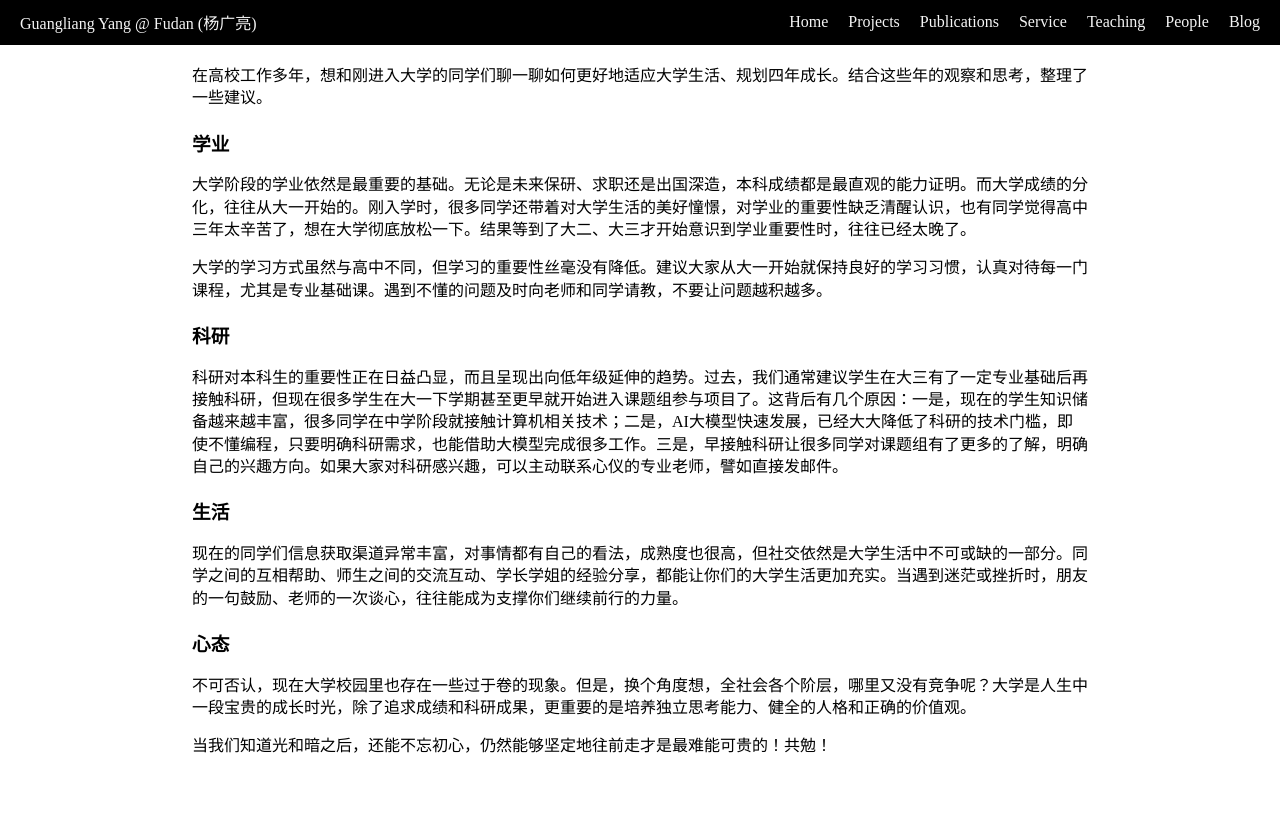
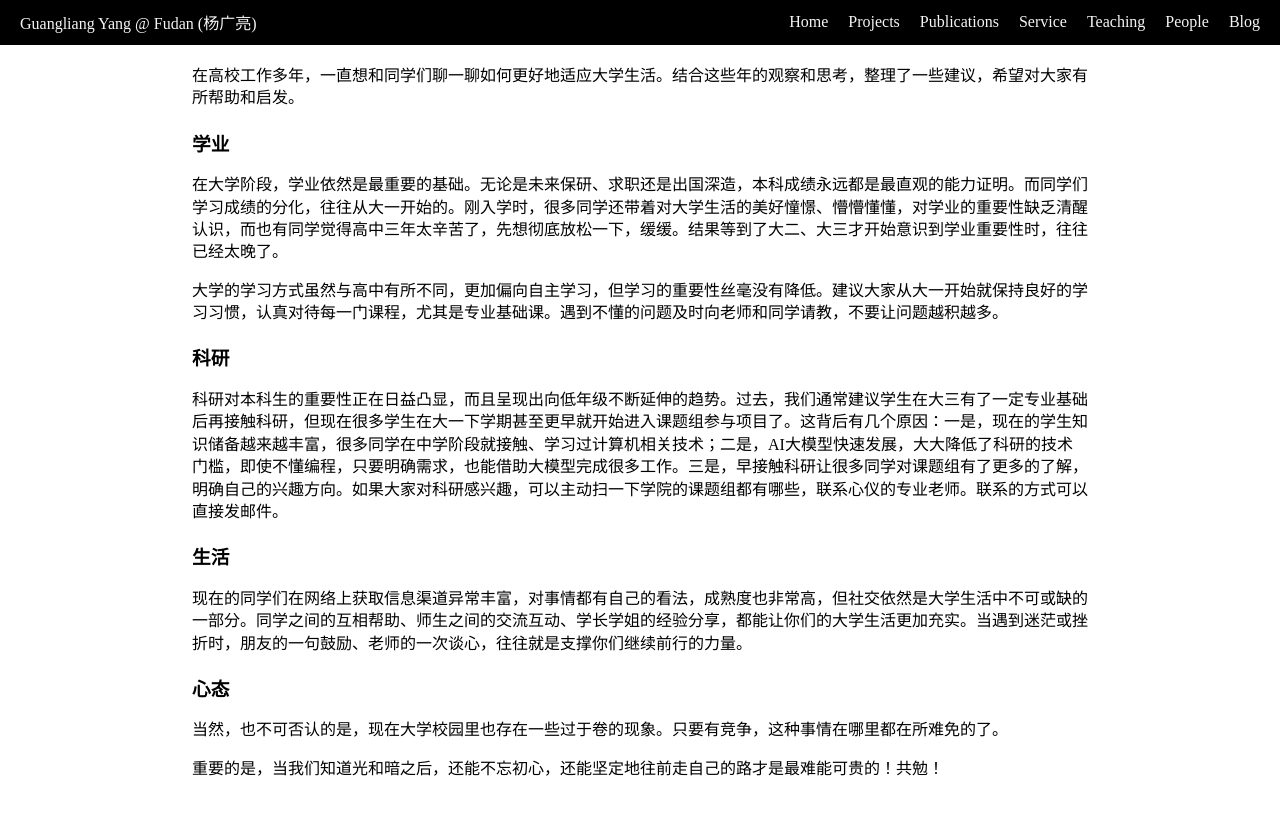
Before and after one commit to yang-guangliang/yang-guangliang.github.io, a Jekyll site: the page built from _posts/2025-9-14-本科新生生存提示.md, in a window 1280 px wide. Shown: the top 815 px of the page. Built offline with Jekyll 4.4.1, drawn with Linux system fonts in a browser that asks for light colours; our own code applies the rules of GitHub Pages for plain Markdown files.

Commit message:
add posts

```diff
--- a/_posts/2025-9-14-本科新生生存提示.md
+++ b/_posts/2025-9-14-本科新生生存提示.md
@@ -1,17 +1,17 @@
-在高校工作多年，想和刚进入大学的同学们聊一聊如何更好地适应大学生活、规划四年成长。结合这些年的观察和思考，整理了一些建议。
+在高校工作多年，一直想和同学们聊一聊如何更好地适应大学生活。结合这些年的观察和思考，整理了一些建议，希望对大家有所帮助和启发。
 
 ### 学业
-大学阶段的学业依然是最重要的基础。无论是未来保研、求职还是出国深造，本科成绩都是最直观的能力证明。而大学成绩的分化，往往从大一开始的。刚入学时，很多同学还带着对大学生活的美好憧憬，对学业的重要性缺乏清醒认识，也有同学觉得高中三年太辛苦了，想在大学彻底放松一下。结果等到了大二、大三才开始意识到学业重要性时，往往已经太晚了。
+在大学阶段，学业依然是最重要的基础。无论是未来保研、求职还是出国深造，本科成绩永远都是最直观的能力证明。而同学们学习成绩的分化，往往从大一开始的。刚入学时，很多同学还带着对大学生活的美好憧憬、懵懵懂懂，对学业的重要性缺乏清醒认识，而也有同学觉得高中三年太辛苦了，先想彻底放松一下，缓缓。结果等到了大二、大三才开始意识到学业重要性时，往往已经太晚了。
 
-大学的学习方式虽然与高中不同，但学习的重要性丝毫没有降低。建议大家从大一开始就保持良好的学习习惯，认真对待每一门课程，尤其是专业基础课。遇到不懂的问题及时向老师和同学请教，不要让问题越积越多。
+大学的学习方式虽然与高中有所不同，更加偏向自主学习，但学习的重要性丝毫没有降低。建议大家从大一开始就保持良好的学习习惯，认真对待每一门课程，尤其是专业基础课。遇到不懂的问题及时向老师和同学请教，不要让问题越积越多。
 
 ### 科研
-科研对本科生的重要性正在日益凸显，而且呈现出向低年级延伸的趋势。过去，我们通常建议学生在大三有了一定专业基础后再接触科研，但现在很多学生在大一下学期甚至更早就开始进入课题组参与项目了。这背后有几个原因：一是，现在的学生知识储备越来越丰富，很多同学在中学阶段就接触计算机相关技术；二是，AI大模型快速发展，已经大大降低了科研的技术门槛，即使不懂编程，只要明确科研需求，也能借助大模型完成很多工作。三是，早接触科研让很多同学对课题组有了更多的了解，明确自己的兴趣方向。如果大家对科研感兴趣，可以主动联系心仪的专业老师，譬如直接发邮件。
+科研对本科生的重要性正在日益凸显，而且呈现出向低年级不断延伸的趋势。过去，我们通常建议学生在大三有了一定专业基础后再接触科研，但现在很多学生在大一下学期甚至更早就开始进入课题组参与项目了。这背后有几个原因：一是，现在的学生知识储备越来越丰富，很多同学在中学阶段就接触、学习过计算机相关技术；二是，AI大模型快速发展，大大降低了科研的技术门槛，即使不懂编程，只要明确需求，也能借助大模型完成很多工作。三是，早接触科研让很多同学对课题组有了更多的了解，明确自己的兴趣方向。如果大家对科研感兴趣，可以主动扫一下学院的课题组都有哪些，联系心仪的专业老师。联系的方式可以直接发邮件。
 
 ### 生活
-现在的同学们信息获取渠道异常丰富，对事情都有自己的看法，成熟度也很高，但社交依然是大学生活中不可或缺的一部分。同学之间的互相帮助、师生之间的交流互动、学长学姐的经验分享，都能让你们的大学生活更加充实。当遇到迷茫或挫折时，朋友的一句鼓励、老师的一次谈心，往往能成为支撑你们继续前行的力量。
+现在的同学们在网络上获取信息渠道异常丰富，对事情都有自己的看法，成熟度也非常高，但社交依然是大学生活中不可或缺的一部分。同学之间的互相帮助、师生之间的交流互动、学长学姐的经验分享，都能让你们的大学生活更加充实。当遇到迷茫或挫折时，朋友的一句鼓励、老师的一次谈心，往往就是支撑你们继续前行的力量。
 
 ### 心态
-不可否认，现在大学校园里也存在一些过于卷的现象。但是，换个角度想，全社会各个阶层，哪里又没有竞争呢？大学是人生中一段宝贵的成长时光，除了追求成绩和科研成果，更重要的是培养独立思考能力、健全的人格和正确的价值观。
+当然，也不可否认的是，现在大学校园里也存在一些过于卷的现象。只要有竞争，这种事情在哪里都在所难免的了。
 
-当我们知道光和暗之后，还能不忘初心，仍然能够坚定地往前走才是最难能可贵的！共勉！
+重要的是，当我们知道光和暗之后，还能不忘初心，还能坚定地往前走自己的路才是最难能可贵的！共勉！
```
Also changed, not shown: _posts/2025-9-17-如何学习编程语言.md (added, +84 -0 lines).
